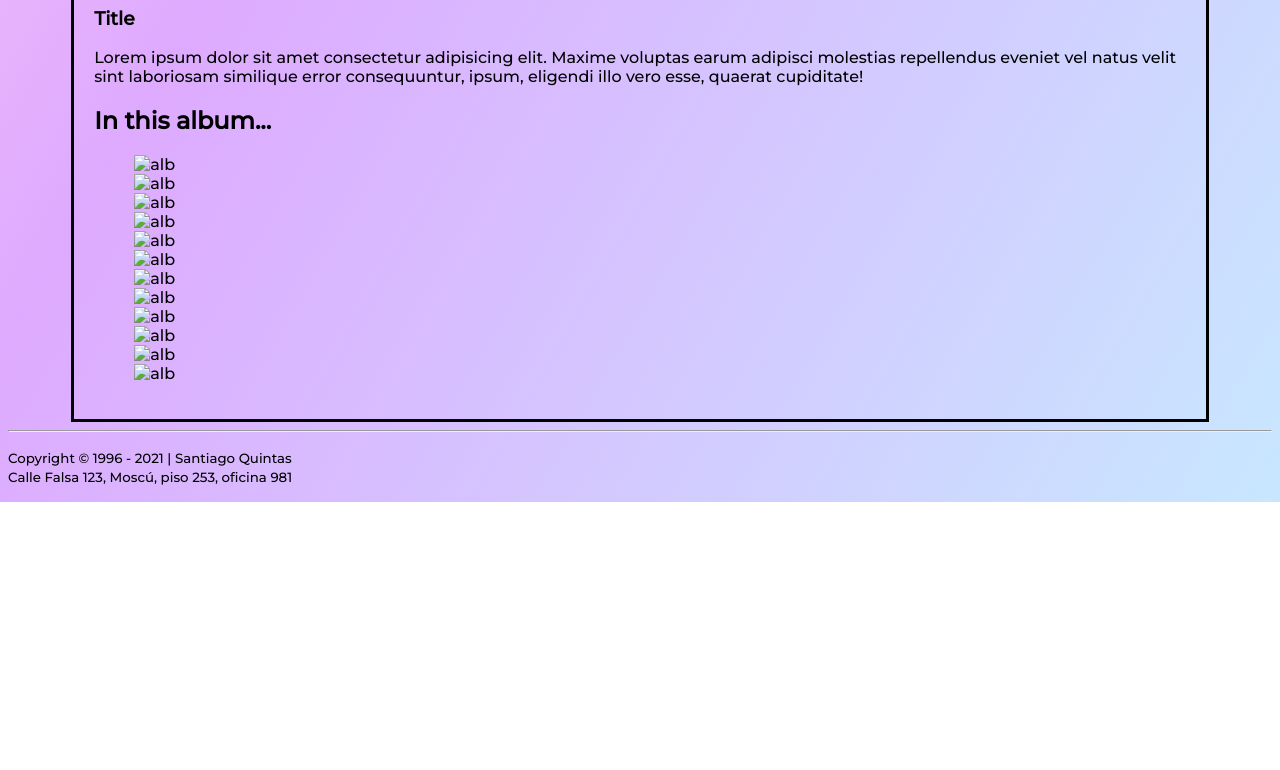
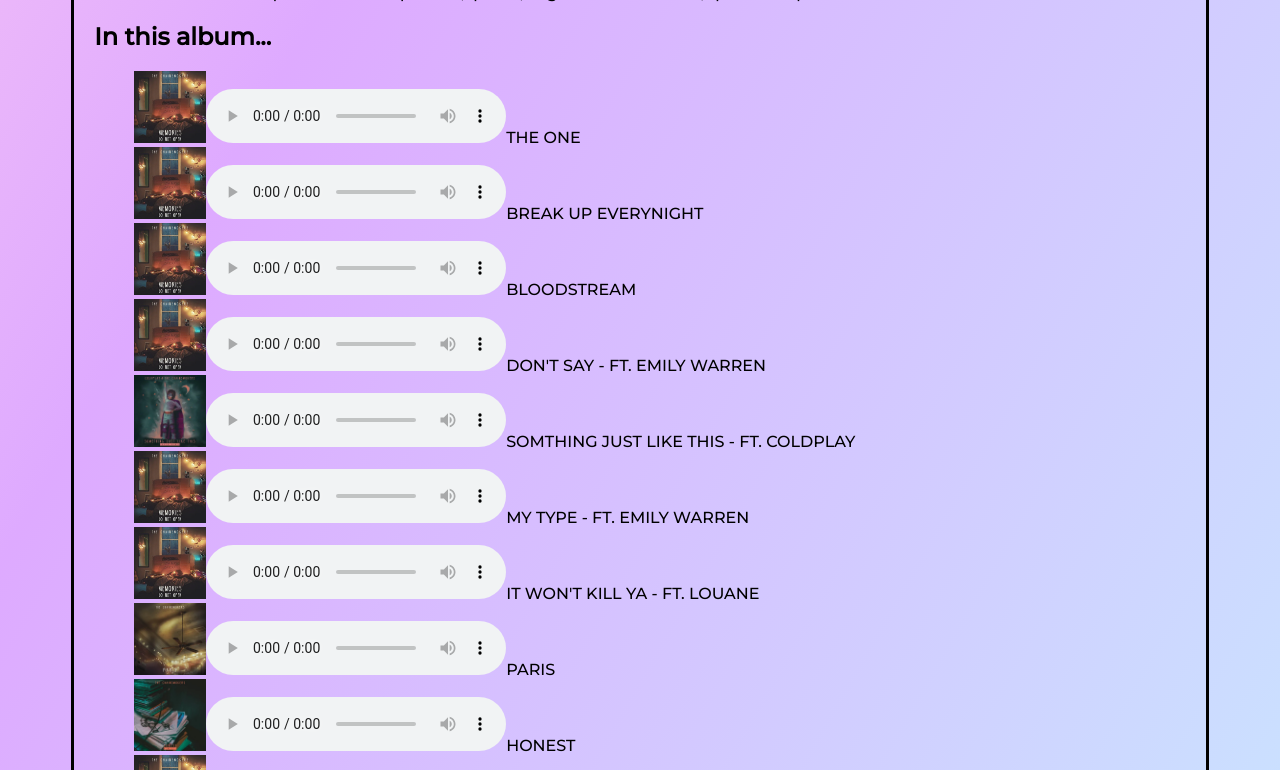
Before and after one commit to yeti96/TCS, a plain HTML site: page html/discSubMenu/memories.html in a window 1280 px wide. Shown: the part 921-1691 px from the top of the page. Before the commit the page ends 1423 px from the top, so only its background shows below. Drawn offline with Linux system fonts and the light colour scheme.

Commit message:
added songs for memories do not open and collage with they're respective covers

```diff
--- a/css/styles.css
+++ b/css/styles.css
@@ -10,6 +10,16 @@ body{
    /*background: linear-gradient(120deg, #ffcbf2 0%, #deaaff 35%, #c0fdff 100% );*/
    background: linear-gradient(120deg, #ffcbf2 0%, #deaaff 35%, #c8e7ff 100% );
 }
+
+main{
+    display: inline-block;
+    position: relative;
+    margin-left: 5%;
+    margin-right: 5%;
+    padding: 20px;
+    border: black solid;
+}
+
 
 /* NAV */
 .nav-ul a > img{
@@ -50,11 +60,8 @@ ol.songs-list li img{
     height: 72px;
 }
 
-main{
-    display: inline-block;
-    position: relative;
-    margin-left: 5%;
-    margin-right: 5%;
-    padding: 20px;
-    border: black solid;
+img.alb-cover{
+    width: 400px;
+    height: 400px;
+    border-radius: 8%;
 }
--- a/html/discSubMenu/memories.html
+++ b/html/discSubMenu/memories.html
@@ -42,9 +42,9 @@
     <section>
       <!--El "src" de la etiqueta <video> es una referencia a futuro para saber el video que elegí para esta sección-->
       <!--<video src="TCSwwjAlbV1" autoplay muted loop></video>-->
-      <img class="alb-cover" src="../../img/discgry/albsWebp/mdnoAlb.webp" alt="logo">
       <article>
-        <h1>Title</h1>
+        <h1>MEMORIES...DO NOT OPEN</h1>
+        <img class="alb-cover" src="../../img/discgry/albsWebp/mdnoAlb.webp" alt="logo">
         <p>Lorem ipsum dolor sit amet consectetur adipisicing elit. Maxime voluptas earum adipisci molestias
           repellendus eveniet vel natus velit sint laboriosam similique error consequuntur, ipsum, eligendi
           illo vero esse, quaerat cupiditate!</p>
@@ -61,18 +61,18 @@
           Las imagenes que estan vacias es porque estoy recopilandolas-->
 
         <ol class="songs-list">
-          <li><img src="" width="100" height="100" alt="alb"><audio src=""></audio></li>
-          <li><img src="" width="100" height="100" alt="alb"><audio src=""></audio></li>
-          <li><img src="" width="100" height="100" alt="alb"><audio src=""></audio></li>
-          <li><img src="" width="100" height="100" alt="alb"><audio src=""></audio></li>
-          <li><img src="" width="100" height="100" alt="alb"><audio src=""></audio></li>
-          <li><img src="" width="100" height="100" alt="alb"><audio src=""></audio></li>
-          <li><img src="" width="100" height="100" alt="alb"><audio src=""></audio></li>
-          <li><img src="" width="100" height="100" alt="alb"><audio src=""></audio></li>
-          <li><img src="" width="100" height="100" alt="alb"><audio src=""></audio></li>
-          <li><img src="" width="100" height="100" alt="alb"><audio src=""></audio></li>
-          <li><img src="" width="100" height="100" alt="alb"><audio src=""></audio></li>
-          <li><img src="" width="100" height="100" alt="alb"><audio src=""></audio></li>
+          <li><img src="../../img/discgry/albsWebp/mdnoAlb.webp" alt="the-one-cover"><audio src="../../aud/mdno/theOne.mp3" controls></audio>THE ONE</li>
+          <li><img src="../../img/discgry/albsWebp/mdnoAlb.webp" alt="break-up-every-night-cover"><audio src="../../aud/mdno/breakUpEveryNight.mp3" controls></audio>BREAK UP EVERYNIGHT</li>
+          <li><img src="../../img/discgry/albsWebp/mdnoAlb.webp" alt="bloodstream-cover"><audio src="../../aud/mdno/bloodstream.mp3" controls></audio>BLOODSTREAM</li>
+          <li><img src="../../img/discgry/albsWebp/mdnoAlb.webp" alt="don't-say-cover"><audio src="../../aud/mdno/don'tSay.mp3" controls></audio>DON'T SAY - FT. EMILY WARREN</li>
+          <li><img src="../../img/discgry/songs-covers/songsWebp/somthing-just-like-this-mdno.webp" alt=""><audio src="../../aud/mdno/somethingJustLikeThis.mp3" controls></audio>SOMTHING JUST LIKE THIS - FT. COLDPLAY</li>
+          <li><img src="../../img/discgry/albsWebp/mdnoAlb.webp" alt="my-type-cover"><audio src="../../aud/mdno/myType.mp3" controls></audio>MY TYPE - FT. EMILY WARREN</li>
+          <li><img src="../../img/discgry/albsWebp/mdnoAlb.webp" alt="it-won't-kill-ya-cover"><audio src="../../aud/mdno/itWon'tKillYa.mp3" controls></audio>IT WON'T KILL YA - FT. LOUANE</li>
+          <li><img src="../../img/discgry/songs-covers/songsWebp/paris-mdno.webp" alt="paris-cover"><audio src="../../aud/mdno/paris.mp3" controls></audio>PARIS</li>
+          <li><img src="../../img/discgry/songs-covers/songsWebp/honest-mdno.webp" alt="honest-cover"><audio src="../../aud/mdno/honest.mp3" controls></audio>HONEST</li>
+          <li><img src="../../img/discgry/albsWebp/mdnoAlb.webp" alt="wake-up-alone-cover"><audio src="../../aud/mdno/wakeUpAlone.mp3" controls></audio>WAKE UP ALONE - FT. JHENÉ AIKO</li>
+          <li><img src="../../img/discgry/songs-covers/songsWebp/young-mdno.webp" alt="young-cover"><audio src="../../aud/mdno/young.mp3" controls></audio>YOUNG</li>
+          <li><img src="../../img/discgry/albsWebp/mdnoAlb.webp" alt="last-day-alive-cover"><audio src="../../aud/mdno/lastDayAlive.mp3" controls></audio>LAST DAY ALAIVE - FT. FLORIDA GEORGIA LINE</li>
         </ol>
       </article>
     </section>
```
Also changed, not shown: html/discSubMenu/bouquet.html (+1 -1 lines), html/discSubMenu/collage.html (+6 -6 lines), img/discgry/songs-covers/songsWebp/don_t-let-me-down-cge.webp (deleted), 1 other file.
